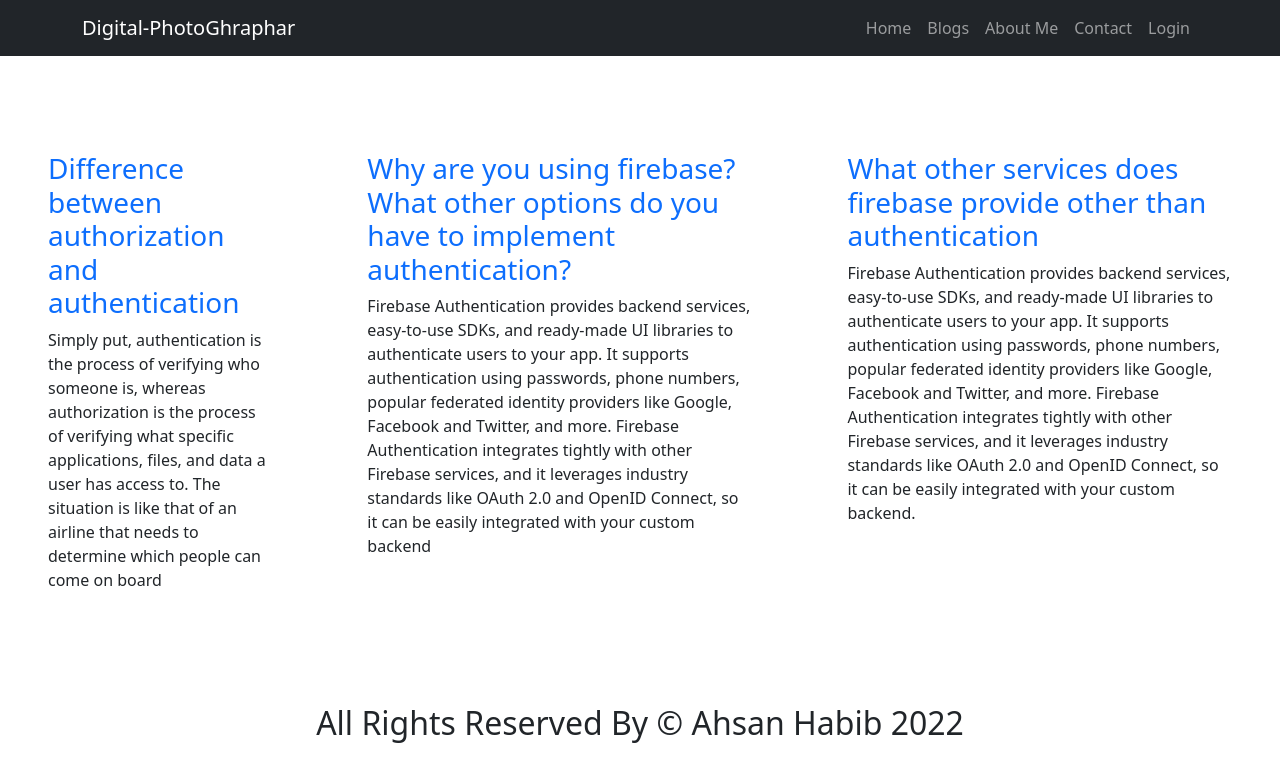
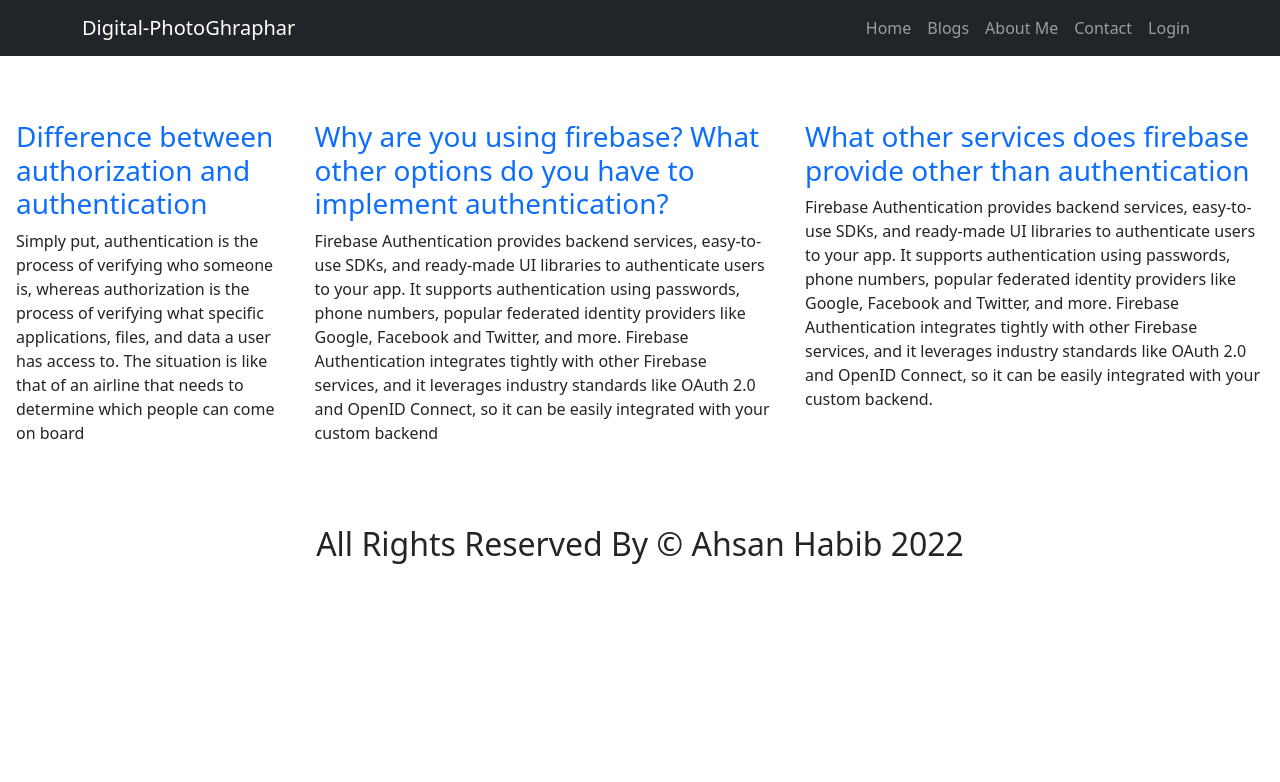
Before and after one commit to Ahsan855/Digital-PhotoGraphy, a React (Create React App) app: page /blog in a window 1280 px wide. Shown: the top 782 px of the page. Built offline with nearby package versions, Linux system fonts and the light colour scheme.

Commit message:
about me sectio0n is done by me

```diff
--- a/src/Pages/About/About.js
+++ b/src/Pages/About/About.js
@@ -2,8 +2,14 @@
 
 const About = () => {
     return (
-        <div>
-            this is about
+        <div className='d-flex mt-5 p-5'>
+            <div>
+                <img className='w-100' src="https://media-exp1.licdn.com/dms/image/C5616AQH0hI_xTkmsng/profile-displaybackgroundimage-shrink_350_1400/0/1641278643229?e=2147483647&v=beta&t=FpdIxK37PXB06UEPK3L8LMiz_BH98tDrwlQDJjPOv4o" alt="" />
+            </div>
+            <div>
+                <h3 className='text-primary'>About Me</h3>
+                <p>My goal is full strak web developer. because i can understrand code clearly and fullently. so i love this section, Full stact web development is my passion and i love this code and logic. so, I can understand this section ,,,and enjoy every moment this section, error handle is a very fantastic grow my brain clearly. I assived this section is full stact developer.thanks for your quistions</p>
+            </div>
         </div>
     );
 };
--- a/src/Pages/Blogs/Blog.js
+++ b/src/Pages/Blogs/Blog.js
@@ -3,7 +3,7 @@
 const Blog = () => {
   return (
     <div className="d-flex mt-5">
-      <div className="p-5">
+      <div className="p-3">
         <h3 className="text-primary">
           Difference between authorization and authentication
         </h3>
@@ -15,7 +15,7 @@
           on board
         </p>
       </div>
-      <div className="p-5">
+      <div className="p-3">
         <h3 className="text-primary">
           Why are you using firebase? What other options do you have to
           implement authentication?
@@ -31,7 +31,7 @@
           backend
         </p>
       </div>
-      <div className="p-5">
+      <div className="p-3">
         <h3 className="text-primary">
           What other services does firebase provide other than authentication
         </h3>
```
